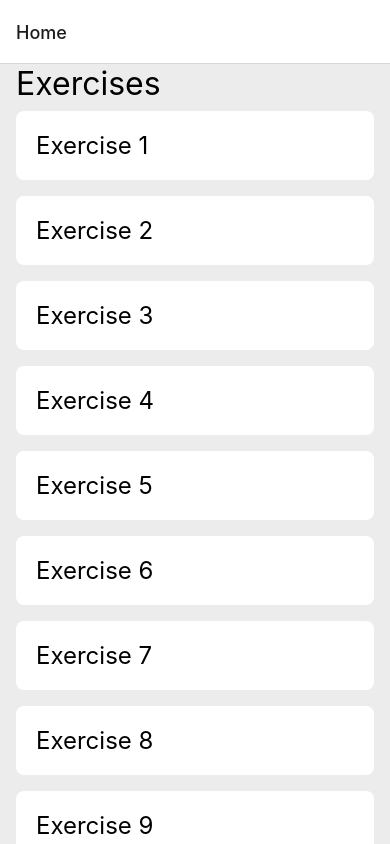
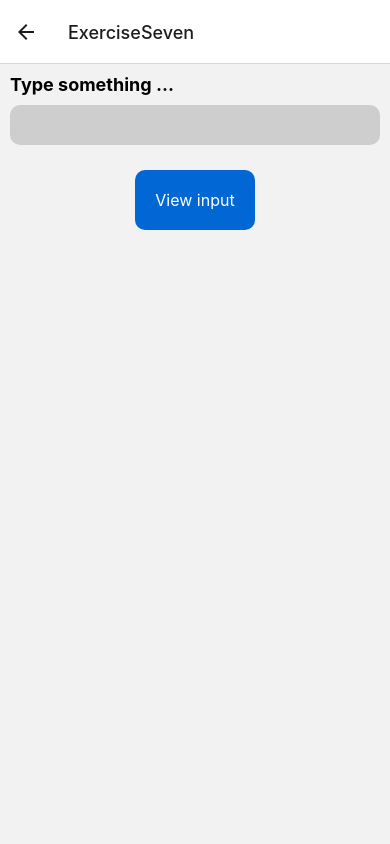
Before and after one commit to nicmalegre/react-native-fundamentals, a React Native app: screen /ExerciseSeven in a window 390 px wide. Shown: the top 844 px of the page. Built offline with nearby package versions, Linux system fonts and the light colour scheme.

Commit message:
Complete exercise seven

```diff
--- a/App.js
+++ b/App.js
@@ -9,6 +9,7 @@ import {ExerciseThree} from './src/screens/ExerciseThree';
 import {ExerciseFour} from './src/screens/ExerciseFour';
 import {ExerciseFive} from './src/screens/ExerciseFive';
 import {ExerciseSix} from './src/screens/ExerciseSix';
+import {ExerciseSeven} from './src/screens/ExerciseSeven';
 
 const Stack = createNativeStackNavigator();
 
@@ -23,6 +24,7 @@ const App = () => {
         <Stack.Screen name="ExerciseFour" component={ExerciseFour} />
         <Stack.Screen name="ExerciseFive" component={ExerciseFive} />
         <Stack.Screen name="ExerciseSix" component={ExerciseSix} />
+        <Stack.Screen name="ExerciseSeven" component={ExerciseSeven} />
       </Stack.Navigator>
     </NavigationContainer>
   );
--- /dev/null
+++ b/src/screens/ExerciseSeven.js
@@ -0,0 +1,39 @@
+/* eslint-disable no-alert */
+import React, {useState} from 'react';
+import {View, StyleSheet, Text, TextInput} from 'react-native';
+import {Button} from '../components/Button';
+
+export const ExerciseSeven = () => {
+  const [input, setInput] = useState('');
+
+  return (
+    <View>
+      <Text style={style.text}>Type something ... </Text>
+      <TextInput style={style.input} onChangeText={setInput} value={input} />
+
+      <View style={style.sectionButton}>
+        <Button text="View input" onPress={() => alert(input)} />
+      </View>
+    </View>
+  );
+};
+
+const style = StyleSheet.create({
+  text: {
+    fontSize: 18,
+    padding: 10,
+    paddingBottom: 0,
+    fontWeight: 'bold',
+  },
+  input: {
+    height: 40,
+    margin: 10,
+    padding: 10,
+    backgroundColor: '#cecece',
+    borderRadius: 10,
+  },
+  sectionButton: {
+    alignItems: 'center',
+    padding: 10,
+  },
+});
```
